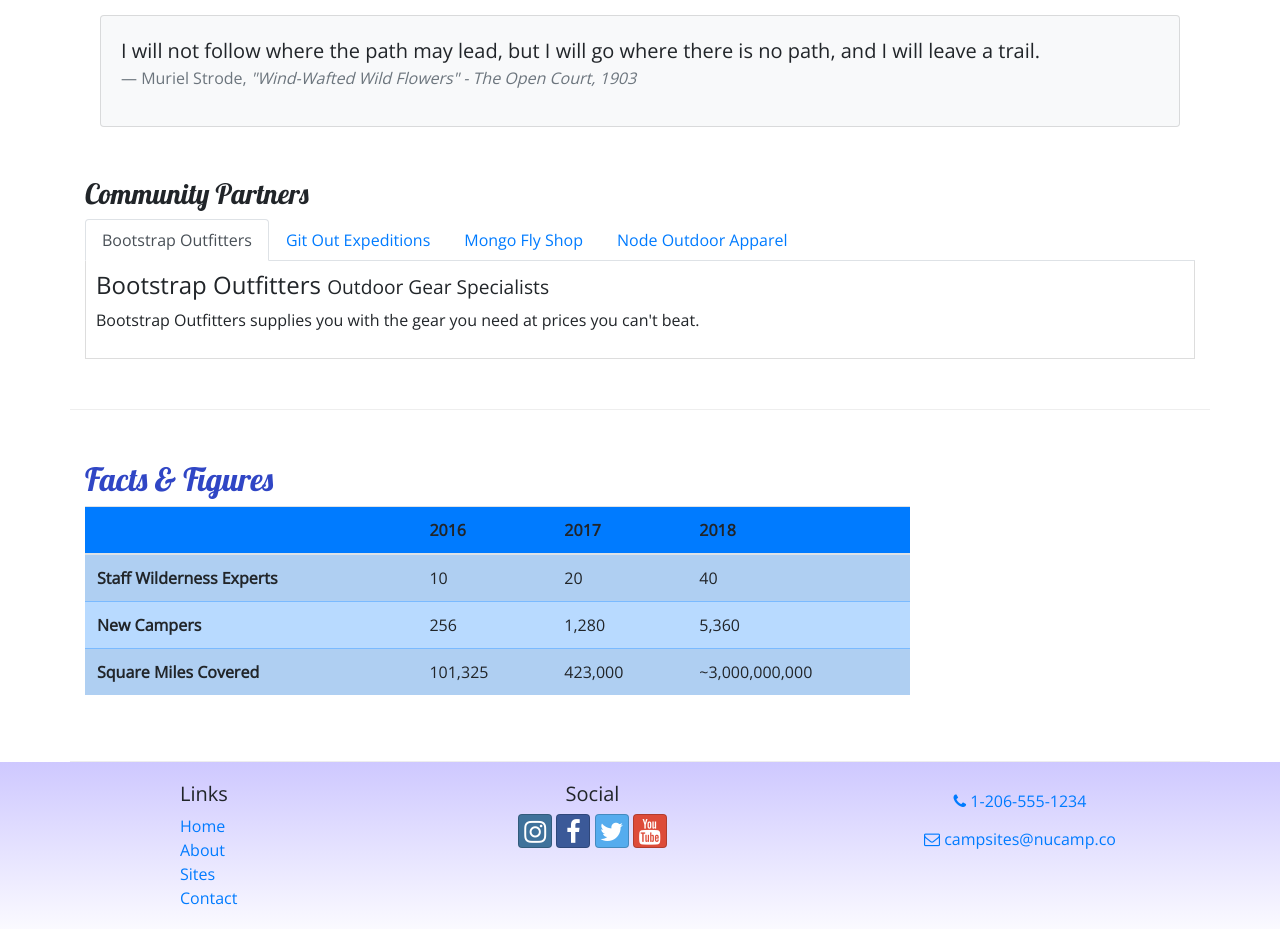
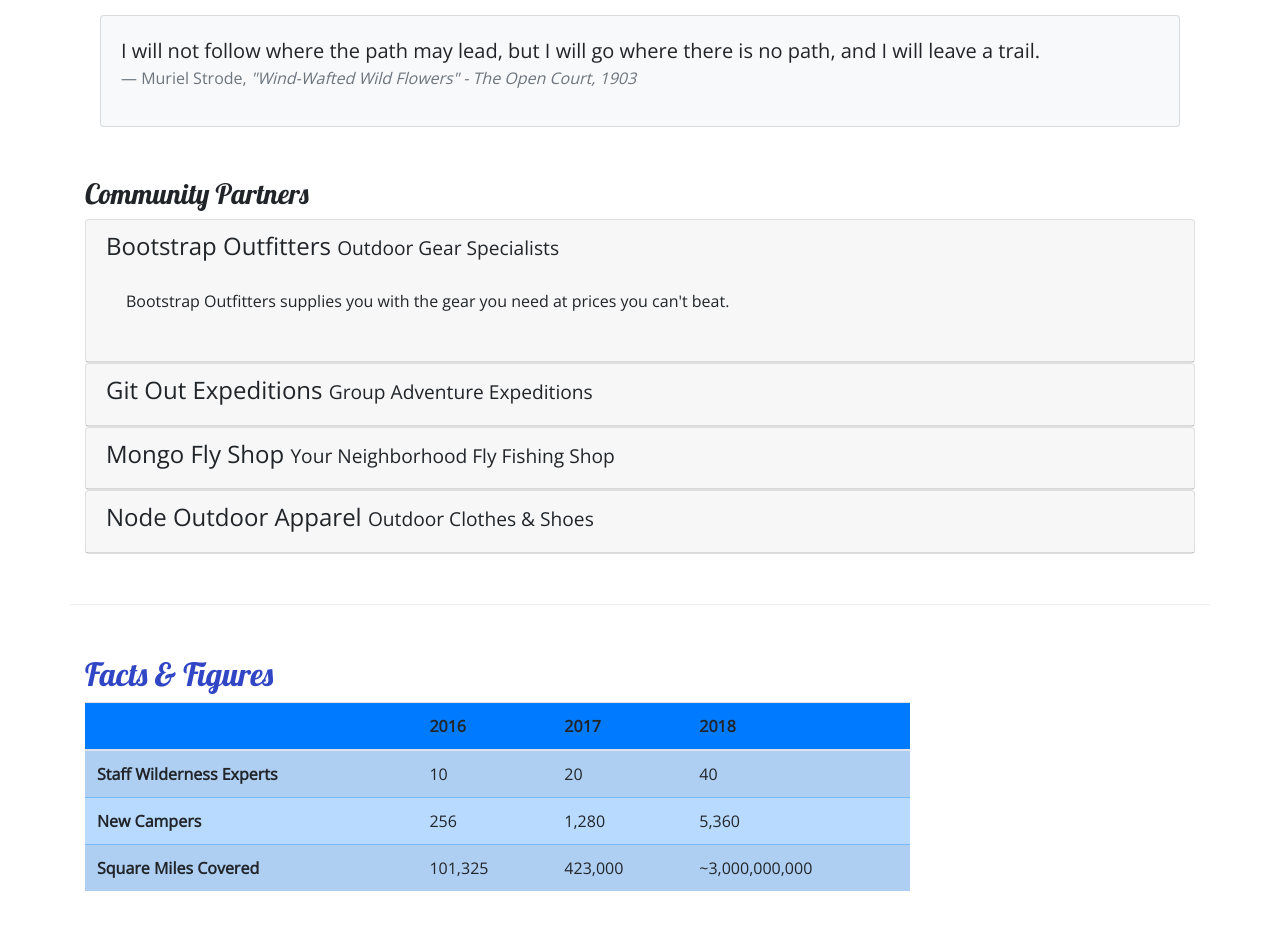
Before and after one commit to mtilleman/NuCamp-Bootstrap, a website: page aboutus.html in a window 1280 px wide. Shown: the part 700-1629 px from the top of the page. Drawn offline with nearby package versions, Linux system fonts and the light colour scheme.

Commit message:
Added Accordion to aboutus.html

```diff
--- a/aboutus.html
+++ b/aboutus.html
@@ -98,6 +98,77 @@
             </div>
         </div>
 
+<!-- Community Partners Accordion -->
+
+        <div class="row row-content">
+            <div class="col">
+                <h3>Community Partners</h3>
+                <div id="accordion">
+                    <div class="card">
+                        <div role="tab" class="card-header">
+                            <h4>
+                                <a data-toggle="collapse" data-toggle="collapse" data-target="#bootstrap">
+                                    Bootstrap Outfitters <small>Outdoor Gear Specialists</small>
+                                </a>
+                            </h4>
+                            <div class="collapse show" id="bootstrap" data-parent="#accordion">
+                                <div class="card-body">
+                                    <p class="d-none d-sm-block">Bootstrap Outfitters supplies you with the gear you need at prices you can't beat.</p>
+                                </div>
+                            </div>
+                        </div>
+                    </div>
+                    <div class="card">
+                        <div role="tab" class="card-header">
+                            <h4>
+                                <a data-toggle="collapse" data-toggle="collapse" data-target="#git">
+                                    Git Out Expeditions <small>Group Adventure Expeditions</small>
+                                </a>
+                            </h4>
+                            <div class="collapse" id="git" data-parent="#accordion">
+                                <div class="card-body">
+                                    <p class="d-none d-sm-block">Join Git Out Expeditions to explore new horizons with a group of other adventurers!</p>
+                                </div>
+                            </div>
+                        </div>
+                    </div>
+                    <div class="card">
+                        <div role="tab" class="card-header">
+                            <h4>
+                                <a data-toggle="collapse" data-toggle="collapse" data-target="#mongo">
+                                    Mongo Fly Shop <small>Your Neighborhood Fly Fishing Shop</small>
+                                </a>
+                            </h4>
+                            <div class="collapse" id="mongo" data-parent="#accordion">
+                                <div class="card-body">
+                                    <p class="d-none d-sm-block">Need a new fishing pole, a tacklebox, or flies of all kinds? Stop by Mongo Fly Shop.</p>
+                                </div>
+                            </div>
+                        </div>
+                    </div>
+                    <div class="card">
+                        <div role="tab" class="card-header">
+                            <h4>
+                                <a data-toggle="collapse" data-toggle="collapse" data-target="#node">
+                                    Node Outdoor Apparel <small>Outdoor Clothes & Shoes</small>
+                                </a>
+                            </h4>
+                            <div class="collapse" id="node" data-parent="#accordion">
+                                <div class="card-body">
+                                    <p class="d-none d-sm-block">From polar fleeces to swimsuits, hiking boots to waders, a visit to Node will be sure to get you covered.</p>
+                                </div>
+                            </div>
+                        </div>
+                    </div>
+
+                </div>
+            </div>
+        </div>
+
+
+
+<!-- Community Partners Tabs
+
         <div class="row row-content">
             <div class="col">
                 <h3>Community Partners</h3>
@@ -127,6 +198,8 @@
                 </div>
             </div>
         </div>
+
+    -->
 
         <div class="row row-content">
             <div class="col-sm-9">
--- a/css/style.css
+++ b/css/style.css
@@ -36,8 +36,15 @@ header h2 {
     background-color: #901cad;
 }
 
+/*
 .tab-content {
     border: 1px solid #DDD;
     border-top: none;
     padding: 10px;
 }
+*/
+
+a, a:hover {
+    color: inherit;
+    text-decoration: none;
+}
```
